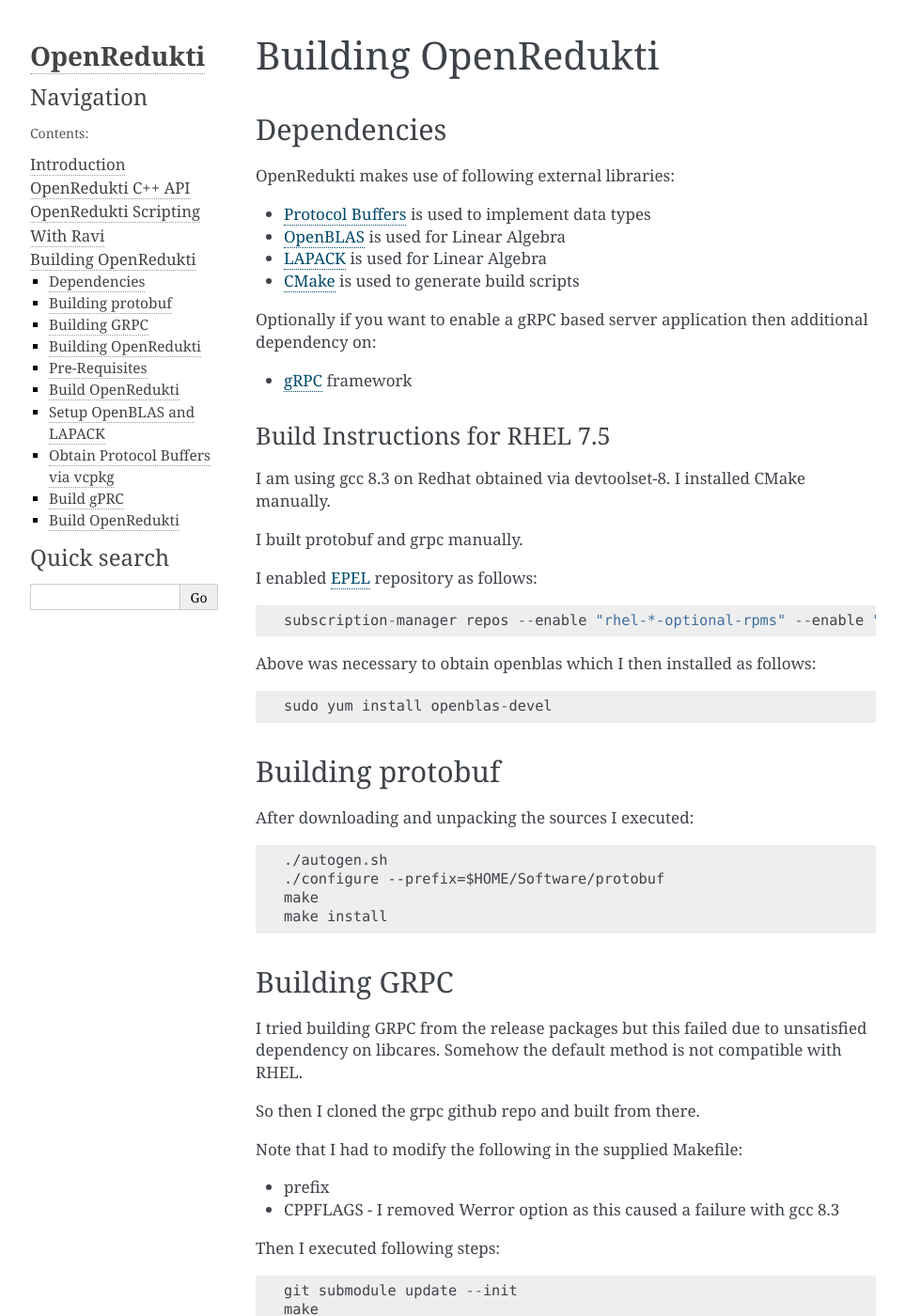
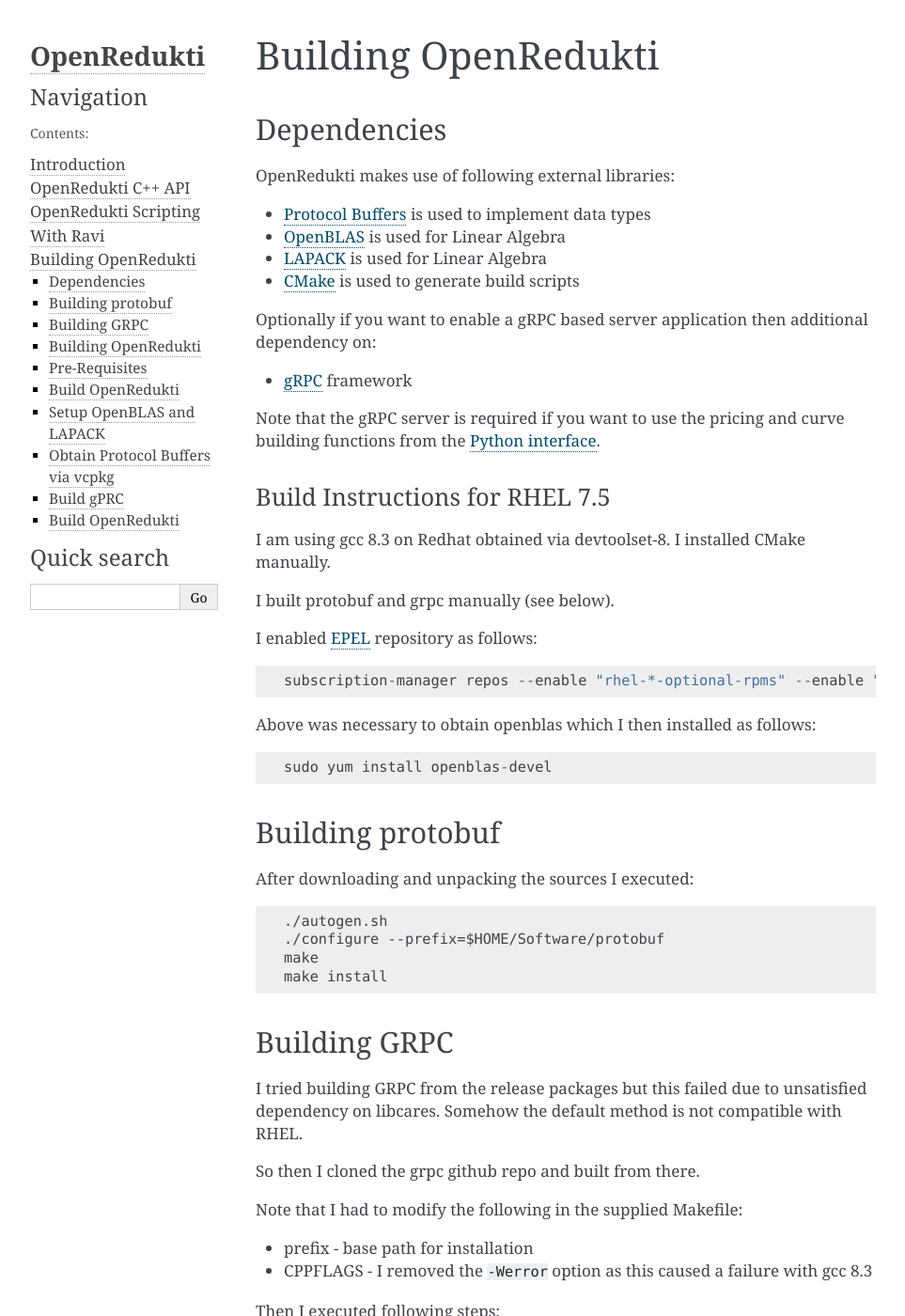
Before and after one commit to redukti/OpenRedukti, a Sphinx documentation site: the page built from docs/openredukti-building.rst, in a window 1280 px wide and 1400 px high. Shown: the whole window at 94% size, without its empty margins (148-1111 px from the left). Built offline with Sphinx 7.4.7, drawn with Linux system fonts in a browser that asks for light colours; formulas are drawn with MathJax 3; some of the changed text lies outside the part shown.

```diff
--- a/docs/openredukti-building.rst
+++ b/docs/openredukti-building.rst
@@ -16,12 +16,14 @@
 
 * `gRPC <https://grpc.io/>`_ framework
 
+Note that the gRPC server is required if you want to use the pricing and curve building functions from the `Python interface <https://github.com/redukti/PyRedukti>`_.
+
 Build Instructions for RHEL 7.5
 ===============================
 I am using gcc 8.3 on Redhat obtained via devtoolset-8.
 I installed CMake manually.
 
-I built protobuf and grpc manually.
+I built protobuf and grpc manually (see below).
 
 I enabled `EPEL <https://fedoraproject.org/wiki/EPEL>`_ repository as follows::
 
@@ -50,8 +52,8 @@
 
 Note that I had to modify the following in the supplied Makefile:
 
-* prefix
-* CPPFLAGS - I removed Werror option as this caused a failure with gcc 8.3
+* prefix - base path for installation
+* CPPFLAGS - I removed the ``-Werror`` option as this caused a failure with gcc 8.3
 
 Then I executed following steps::
 
@@ -69,6 +71,8 @@
 	mkdir build
 	cd build
 	cmake -DGRPC_SERVER=ON -DProtobuf_ROOT=~/Software/protobuf -DCMAKE_INSTALL_PREFIX=~/Software/redukti -DGRPC_ROOT=~/Software/grpc ..
+
+You can omit the GRPC_SERVER option if that is not needed.
 
 Build Instructions for Ubuntu Linux 18.04 LTS
 =============================================
```
Also changed, not shown: 2 other files.
